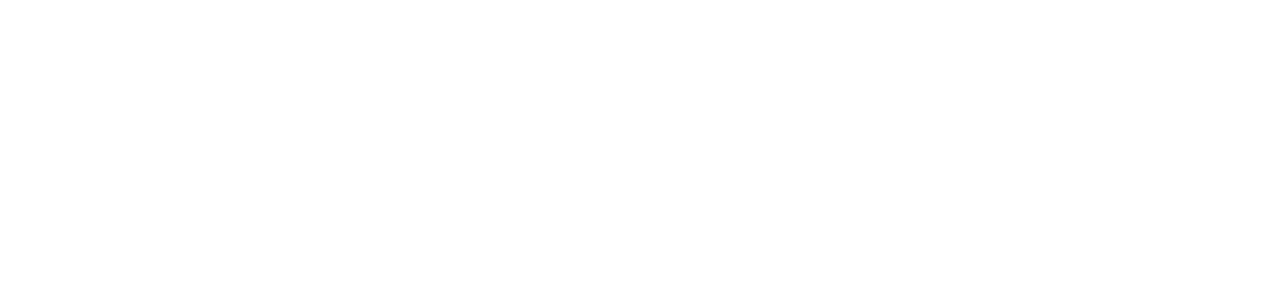
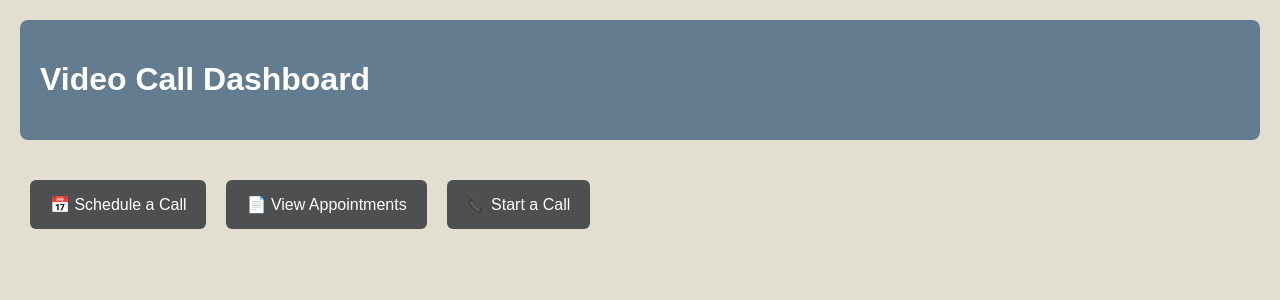
Before and after one commit to CSEN603-2025/Spice-girlzz, a React (Create React App) app in the folder internship/: page /videoCall in a window 1280 px wide. Before the commit this address had no page. Shown: the top 300 px of the page. Built offline with nearby package versions, Linux system fonts and the light colour scheme.

Commit message:
added video call bu incomplete

```diff
--- a/internship/src/App.css
+++ b/internship/src/App.css
@@ -47,3 +47,34 @@
   text-align: center;
   width: 100%;
 }
+
+/*video call css*/
+.video-call-dashboard {
+  background-color: #e2ded0; /* Ivory */
+  height: 100vh;
+  padding: 20px;
+  font-family: sans-serif;
+}
+
+.dashboard-header {
+  background-color: #647c90; /* Blue Gray */
+  color: white;
+  padding: 20px;
+  border-radius: 8px;
+  margin-bottom: 30px;
+}
+
+.dashboard-actions button {
+  background-color: #4e4f50; /* Cool Gray */
+  color: white;
+  border: none;
+  padding: 15px 20px;
+  margin: 10px;
+  border-radius: 6px;
+  cursor: pointer;
+  font-size: 16px;
+}
+
+.dashboard-actions button:hover {
+  background-color: #746c70; /* Gray */
+}
--- a/internship/src/App.js
+++ b/internship/src/App.js
@@ -5,6 +5,11 @@
 import Register from './Register';
 import StudentHomePage from './StudentHomePage';
 import ProfileStudent from './ProfileStudent';
+import VideoCall from './VideoCall'
+import ScheduleCall from './ScheduleCall';
+import Appointments from './Appointments';
+import StartCall from './StartCall';
+
 
 
 
@@ -25,7 +30,12 @@
       <Route path="/" element={<Login />} />
         <Route path="/register" element={<Register />} />
         <Route path="/student" element={<StudentHomePage />} />
-        <Route path="/student/profile" element={<ProfileStudent />} />    </Routes>
+        <Route path="/student/profile" element={<ProfileStudent />} />
+        <Route path="/videoCall" element={<VideoCall />} />
+        <Route path="/call" element={<StartCall />} />
+        <Route path="/appointments" element={<Appointments />} />
+        <Route path="/'/schedule'" element={<ScheduleCall />} />
+        </Routes>
     </div>
   </Router>
     // <StudentHomePage />
--- a/internship/src/Components/SideBar.js
+++ b/internship/src/Components/SideBar.js
@@ -1,22 +1,52 @@
-import React from 'react'
-import { SideBarStudent } from './SideBarStudent'
+// import React from 'react'
+// import { SideBarStudent } from './SideBarStudent'
+
+// function SideBar() {
+//   return (
+//     <div className='sidebar'>
+//       <ul className='SideBarList'>
+//       {SideBarStudent.map((val, key)=>
+//     {
+//       return <li key={key}
+//       className='row'
+//       id = {window.location.pathname == val.link ? "active" : ""}
+//        onClick={()=>{window.location.pathname=val.link}}>
+//         <div id='title'>
+//         {val.title}
+//         </div></li>
+
+//     })}</ul></div>
+//   )
+// }
+
+// export default SideBar;
+import React from 'react';
+import { useNavigate } from 'react-router-dom'; // Import the useNavigate hook
+import { SideBarStudent } from './SideBarStudent';
 
 function SideBar() {
+  const navigate = useNavigate(); // Initialize useNavigate
+
   return (
     <div className='sidebar'>
       <ul className='SideBarList'>
-      {SideBarStudent.map((val, key)=>
-    {
-      return <li key={key}
-      className='row'
-      id = {window.location.pathname == val.link ? "active" : ""}
-       onClick={()=>{window.location.pathname=val.link}}>
-        <div id='title'>
-        {val.title}
-        </div></li>
-
-    })}</ul></div>
-  )
+        {SideBarStudent.map((val, key) => {
+          return (
+            <li
+              key={key}
+              className='row'
+              id={window.location.pathname === val.link ? 'active' : ''}
+              onClick={() => navigate(val.link)} // Use navigate instead of window.location
+            >
+              <div id='title'>
+                {val.title}
+              </div>
+            </li>
+          );
+        })}
+      </ul>
+    </div>
+  );
 }
 
 export default SideBar;
--- a/internship/src/Components/SideBarStudent.js
+++ b/internship/src/Components/SideBarStudent.js
@@ -10,4 +10,8 @@
         title : "Evaluations and Reporting",
         link : "/evals",
     },
+    {
+        title : "Video Call",
+        link : "/videoCall",
+    },
 ];
--- /dev/null
+++ b/internship/src/ScheduleCall.js
@@ -0,0 +1,18 @@
+import React from 'react';
+
+function ScheduleCall() {
+  return (
+    <div>
+      <h3>Schedule a Call</h3>
+      <form>
+        <label>Topic:</label><input type="text" /><br />
+        <label>Date:</label><input type="date" /><br />
+        <label>Time:</label><input type="time" /><br />
+        <button type="submit">Submit Request</button>
+      </form>
+      <p>Your request will appear in 'Appointments'.</p>
+    </div>
+  );
+}
+
+export default ScheduleCall;
--- /dev/null
+++ b/internship/src/VideoCall.js
@@ -0,0 +1,23 @@
+import React from 'react';
+import { useNavigate } from 'react-router-dom';
+import './App.css'; // for styling with your color palette
+
+function VideoCallDashboard() {
+  const navigate = useNavigate();
+
+  return (
+    <div className="video-call-dashboard">
+      <header className="dashboard-header">
+        <h1>Video Call Dashboard</h1>
+      </header>
+
+      <div className="dashboard-actions">
+      <button onClick={() => navigate('/schedule')}>📅 Schedule a Call</button>
+      <button onClick={() => navigate('/appointments')}>📄 View Appointments</button>
+      <button onClick={() => navigate('/call')}>📞 Start a Call</button>
+      </div>
+    </div>
+  );
+}
+
+export default VideoCallDashboard;
--- a/internship/src/index.js
+++ b/internship/src/index.js
@@ -1,3 +1,37 @@
+// import React from 'react';
+// import ReactDOM from 'react-dom/client';
+// import './index.css';
+// import App from './App';
+// import reportWebVitals from './reportWebVitals';
+
+// const root = ReactDOM.createRoot(document.getElementById('root'));
+// root.render(
+//   <React.StrictMode>
+//     <App />
+//   </React.StrictMode>
+// );
+
+// // If you want to start measuring performance in your app, pass a function
+// // to log results (for example: reportWebVitals(console.log))
+// // or send to an analytics endpoint. Learn more: https://bit.ly/CRA-vitals
+// reportWebVitals();
+
+// import React from 'react';
+// import ReactDOM from 'react-dom/client';
+// import './index.css';
+// import App from './App';
+// import { BrowserRouter } from 'react-router-dom'; // Ensure BrowserRouter is wrapped around App
+
+// const root = ReactDOM.createRoot(document.getElementById('root'));
+// root.render(
+//   <React.StrictMode>
+//     <BrowserRouter>
+//       <App />
+//     </BrowserRouter>
+//   </React.StrictMode>
+// );
+
+// index.js
 import React from 'react';
 import ReactDOM from 'react-dom/client';
 import './index.css';
@@ -7,11 +41,8 @@
 const root = ReactDOM.createRoot(document.getElementById('root'));
 root.render(
   <React.StrictMode>
-    <App />
+    <App /> {/* Just render App here without BrowserRouter */}
   </React.StrictMode>
 );
 
-// If you want to start measuring performance in your app, pass a function
-// to log results (for example: reportWebVitals(console.log))
-// or send to an analytics endpoint. Learn more: https://bit.ly/CRA-vitals
 reportWebVitals();
```
Also changed, not shown: internship/src/Appointments.js (added), internship/src/StartCall.js (added).
